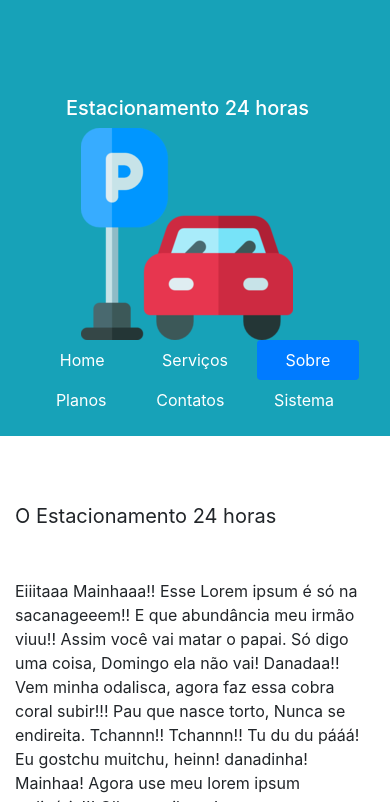
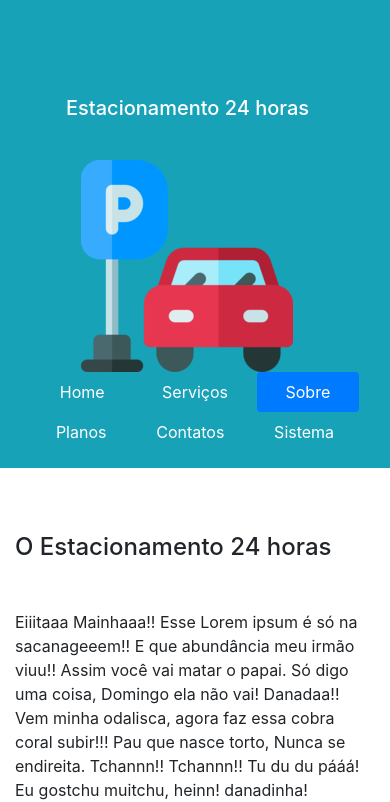
Before and after one commit to rafalmeida73/Estacionamento, a Django app: page /sobre in a window 390 px wide. Shown: the top 802 px of the page. Run offline with Django 3.2, Linux system fonts and the light colour scheme; some libraries are stand-ins or nearby versions.

Commit message:
detalhes responsivo

```diff
--- a/website/static/css/style.css
+++ b/website/static/css/style.css
@@ -60,10 +60,6 @@ margin-left: 80px;
     margin-top: 50px;
 }
 
-.sobre{
-    font-size: 40px;
-}
-
 
 @media only screen and (max-width: 600px) {
    /* body {
@@ -76,6 +72,7 @@ margin-left: 80px;
         font-size: 20px;
         width: 80%;
         margin-left: 35px;
+        margin-bottom: 40px;
     }
     .subtitulo{
         display: none;
@@ -90,10 +87,7 @@ margin-left: 80px;
         bottom: 0;
         position: absolute;
         margin-left: 80px;
-        width: 100%;
-    }
-    .sobre{
-        font-size: 20px;
+        width: 105%;
     }
     .cspace{
         margin-top: 50px;
@@ -106,7 +100,7 @@ margin-left: 80px;
         font-size: 20px;
     }
     .formulariol{
-        margin:90px 0px 0 50px;
+        margin:90px 0px 0 30px;
     }
 
     .sistema{
@@ -128,6 +122,9 @@ margin-left: 80px;
    }
    .titulosistema{
        font-size: 25px;
+   }
+   .sobre{
+       font-size: 24px;
    }
   }
   @media screen and (min-width: 600px) and (max-width: 900px) {
--- a/website/templates/website/sobre.html
+++ b/website/templates/website/sobre.html
@@ -38,7 +38,7 @@
 
 <div class="row row-space">
     <div class="col-12">
-        <p class="mb-5 sobre">O Estacionamento 24 horas</p>
+        <h1 class="mb-5 sobre">O Estacionamento 24 horas</h1>
         Eiiitaaa Mainhaaa!! Esse Lorem ipsum é só na sacanageeem!! E que abundância meu irmão viuu!! Assim você vai
         matar o papai. Só digo uma coisa, Domingo ela não vai! Danadaa!! Vem minha odalisca, agora faz essa cobra coral
         subir!!! Pau que nasce torto, Nunca se endireita. Tchannn!! Tchannn!! Tu du du pááá! Eu gostchu muitchu, heinn!
```
